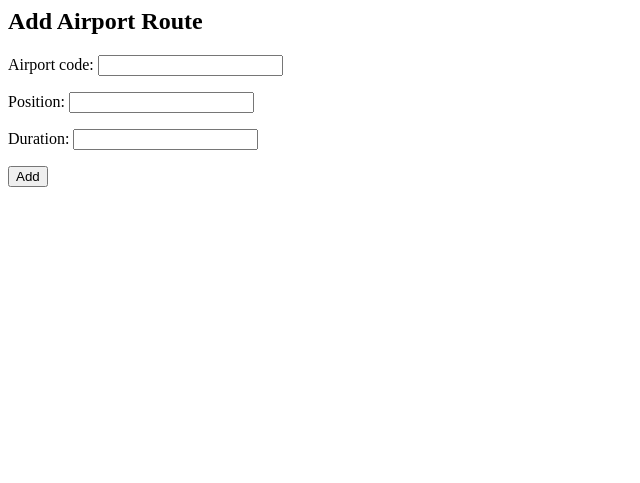
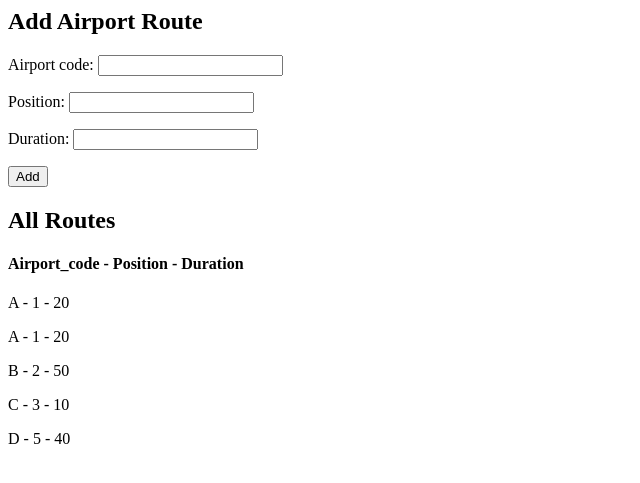
Before and after one commit to alanmathew190/Django_Machine_test_Airport, a Django app: page / in a window 1280 px wide. Shown: the top 483 px of the page, without its empty margins (0-640 px from the left). Run offline with Django 5.2, Linux system fonts and the light colour scheme; data comes from the database, SQL or seed files in the repository.

Commit message:
view all routes

```diff
--- a/backend/airport/templates/routes/add_route.html
+++ b/backend/airport/templates/routes/add_route.html
@@ -4,4 +4,13 @@
   {% csrf_token %}
   {{ form.as_p }}
   <button type="submit">Add</button>
+
 </form>
+
+{% if route %}
+<h2>All Routes</h2>
+ <h4> Airport_code - Position - Duration</h4>
+{% for r in route %}
+  <p>{{ r.airport_code }} - {{r.position}} - {{ r.duration }}</p>
+  {% endfor %}
+{% endif %}
--- a/backend/airport/views.py
+++ b/backend/airport/views.py
@@ -1,6 +1,8 @@
 from django.shortcuts import render, redirect
 from .models import AirportRoute
 from .form import AirportRouteForm
+
+
 
 def add_route(request):
     if request.method == "POST":
@@ -10,13 +12,16 @@ def add_route(request):
             return redirect('add_route')  # redirected to again add route
     else:
         form = AirportRouteForm()
+    route=list(AirportRoute.objects.all().order_by('airport_code'))
+    return render(request, 'routes/add_route.html', {'form': form, 'route':route})  #pass the form value add_route.html
 
-    return render(request, 'routes/add_route.html', {'form': form})  #pass the form value add_route.html
 
 
 def longest_route(request):
     route = AirportRoute.objects.order_by('-duration').first()  #sort by asc and get the first one
     return render(request, 'routes/longest.html', {'route': route}) #pass the first to longest.html
+
+
 
 def search_node(request):
     result = None
@@ -40,6 +45,8 @@ def search_node(request):
 
     return render(request, 'routes/search.html', {'result': result,'error':error})
 
+
+
 def shortest_between(request):
     result = None
 
```
